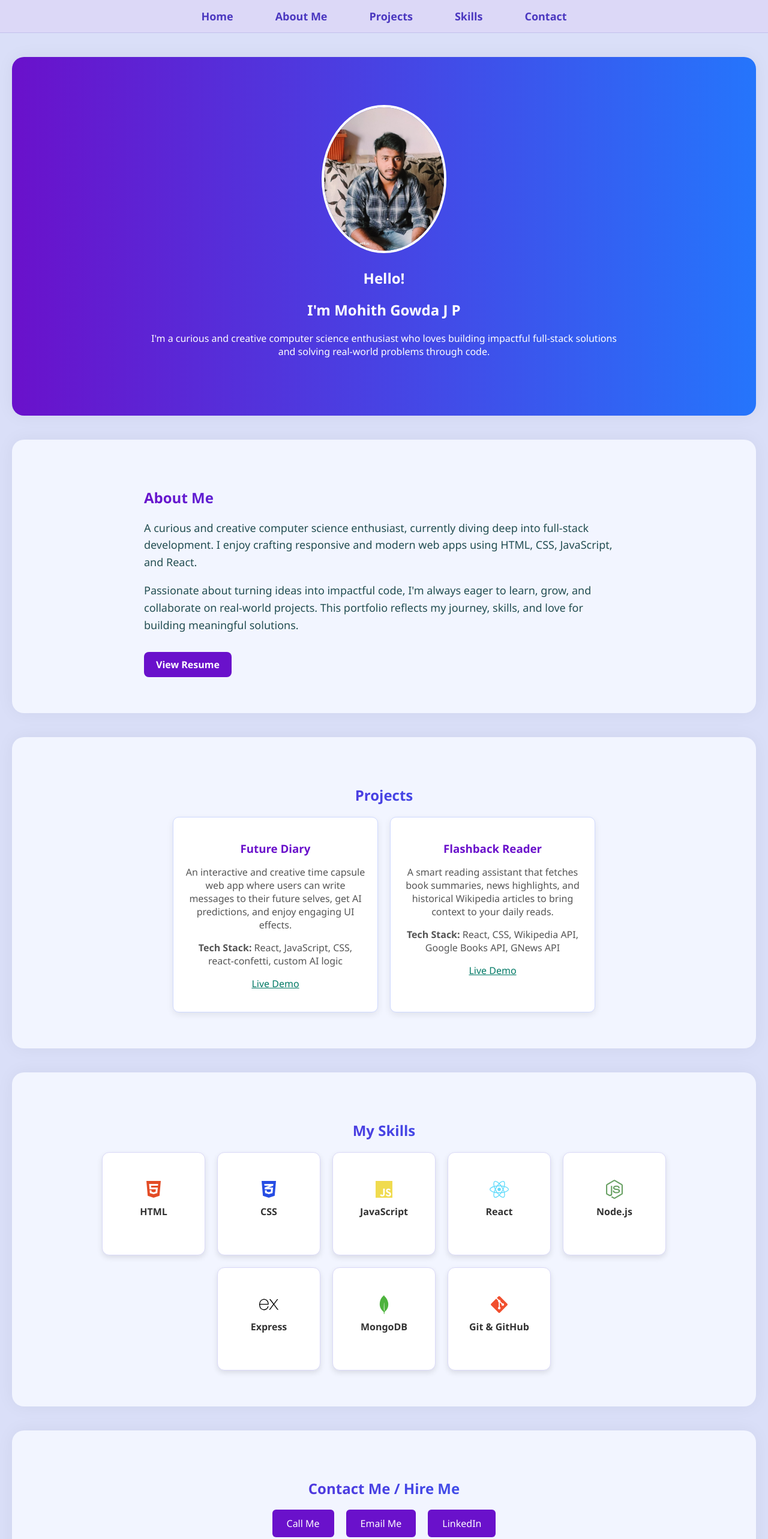
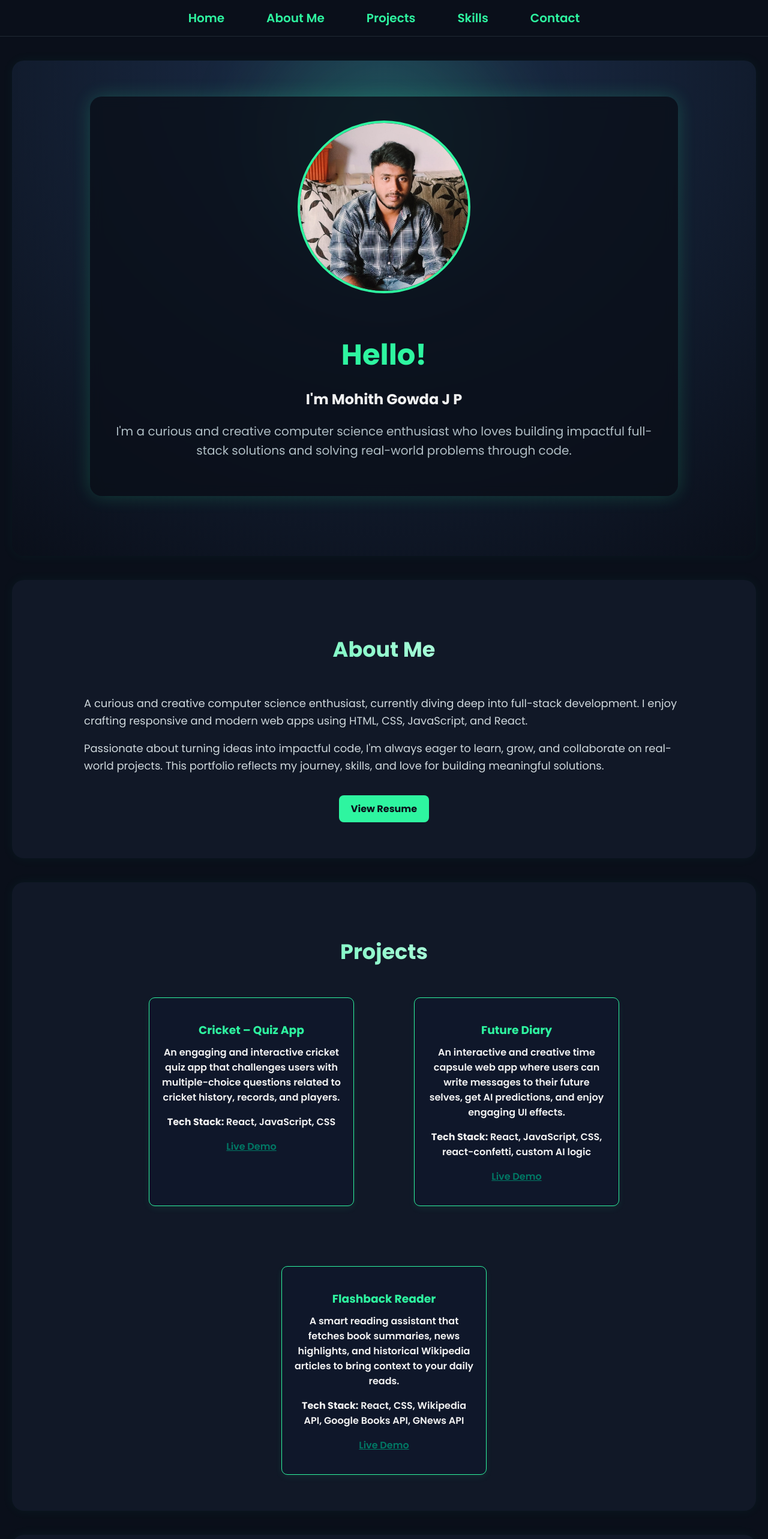
Before and after one commit to Mohith4488/My-Personal-Portfolio, a React (Create React App) app: page / in a window 1280 px wide. Shown: the top 2566 px of the page at 60% size. Built offline with nearby package versions, Linux system fonts and the light colour scheme.

Commit message:
Updated color theme

```diff
--- a/public/index.html
+++ b/public/index.html
@@ -1,6 +1,9 @@
 <!DOCTYPE html>
 <html lang="en">
   <head>
+
+    <link href="https://fonts.googleapis.com/css2?family=Poppins:wght@400;500;600;700&display=swap" rel="stylesheet">
+
     <meta charset="utf-8" />
     <link rel="icon" href="%PUBLIC_URL%/favicon1.ico" />
     <meta name="viewport" content="width=device-width, initial-scale=1" />
--- a/src/App.css
+++ b/src/App.css
@@ -2,14 +2,13 @@ html {
   scroll-behavior: smooth;
 }
 
-
 .navbar {
-  background-color: #dcd8f7;
+  background-color: #0a0f1a;
   position: sticky;
   top: 0;
   z-index: 1000;
-  border-bottom: 1px solid #c3c1ec;
   padding: 15px 0;
+  border-bottom: 1px solid #1f2933;
 }
 
 .navbar ul {
@@ -22,157 +21,147 @@ html {
 }
 
 .navbar li a {
+  text-decoration: none;
+  font-size: 20px;
+  font-weight: 600;
+  color: #2ef5a0;
+  transition: color 0.3s ease;
   position: relative;
-  text-decoration: none;
-  font-size: 18px;
-  font-weight: 600;
-  color: #4b38c0;
-  transition: color 0.3s ease;
 }
 
 .navbar li a::after {
   content: '';
   position: absolute;
   left: 0;
-  bottom: -4px; /* distance from text */
+  bottom: -5px;
   width: 0%;
   height: 2px;
-  background-color: #6a11cb;
+  background-color: #2ef5a0;
   transition: width 0.3s ease-in-out;
 }
 
 .navbar li a:hover {
-  color: #6a11cb;
+  color: #20e39e;
 }
 
 .navbar li a:hover::after {
   width: 100%;
 }
 
-
-
 body {
   margin: 0;
-  font-family: 'Segoe UI', Tahoma, Geneva, Verdana, sans-serif;
-  background-color: #dadff8;
-  color: #1e1e2f;
+  font-family: 'Poppins', 'Segoe UI', Tahoma, Geneva, Verdana, sans-serif;
+  background-color: #0a0f1a;
+  color: #f1f1f1;
+}
+
+.hero {
+  background: radial-gradient(circle at top, #1c2e4a 0%, #0a0f1a 100%);
+  padding: 60px 20px 100px;
+  text-align: center;
+  position: relative;
+  overflow: hidden;
+  color: #f1f1f1;
+}
+
+.hero::before {
+  content: '';
+  position: absolute;
+  top: -100px;
+  left: 50%;
+  transform: translateX(-50%);
+  width: 500px;
+  height: 500px;
+  background: radial-gradient(circle, rgba(46,245,160,0.25) 0%, transparent 80%);
+  z-index: 0;
+  border-radius: 50%;
+  filter: blur(50px);
+}
+
+.hero-content {
+  position: relative;
+  z-index: 2;
+  max-width: 900px;
+  margin: auto;
+  padding: 40px;
+  border-radius: 20px;
+  background-color: rgba(10, 15, 26, 0.8);
+  backdrop-filter: blur(10px);
+  box-shadow: 0 0 30px rgba(46, 245, 160, 0.2);
+}
+
+.profile-img {
+  width: 280px;
+  height: 280px;
+  border-radius: 50%;
+  border: 4px solid #2ef5a0;
+  object-fit: cover;
+  margin-bottom: 20px;
+}
+
+.hero h1 {
+  font-size: 48px;
+  margin-bottom: 20px;
+  color: #2ef5a0;
+}
+
+.hero p {
+  font-size: 20px;
+  color: #b0bec5;
+  line-height: 1.6;
 }
 
 section {
   border-radius: 20px;
   margin: 40px auto;
   max-width: 1200px;
-  box-shadow: 0 0 30px rgba(0,0,0,0.05);
+  background-color: #111827;
+  box-shadow: 0 0 20px rgba(46, 245, 160, 0.05);
 }
 
-.App {
-  text-align: center;
-}
-
-.hero {
-  background: linear-gradient(to right, #6a11cb, #2575fc);
-  color: white;
-  padding: 80px 20px;
-}
-
-.hero-content {
-  max-width: 800px;
-  margin: auto;
-}
-
-.profile-pic {
-  width: 150px;
-  height: 150px;
-  border-radius: 50%;
-  border: 4px solid white;
-  margin-bottom: 20px;
-}
-
-.profile-img {
-  width: 200px;
-  border-radius: 50%;
-  border: 4px solid #ffffff;
-  object-fit: cover;
-}
-
-
-.about {
-  background-color:  #f2f5ff;
+.about,
+.projects,
+.skills,
+.contact-section {
   padding: 60px 20px;
 }
 
-.about-content {
-  max-width: 800px;
-  margin: auto;
-  text-align: left;
-}
-
-
-
-.about p {
-  color: #234e52;
-  font-size: 18px;
-  line-height: 1.6;
-  margin-bottom: 15px;
-}
-
-.projects {
-  background-color: #f2f5ff;
-  padding: 60px 20px;
-}
-
-.projects-content {
-  max-width: 1000px;
-  margin: auto;
-  text-align: center;
-}
-
-
-
-.project-cards {
-  display: flex;
-  flex-wrap: wrap;
-  gap: 20px;
-  justify-content: center;
-}
-
-.project-card {
-  background-color: #ffffff;
-  color: #2d2e52;
-  border: 1px solid #cfd9ff;
-  padding: 20px;
-  width: 300px;
-  box-shadow: 0 4px 12px rgba(0, 0, 0, 0.08);
-  border-radius: 10px;
-  transition: transform 0.3s;
-}
-
-.project-card:hover {
-  transform: scale(1.03);
-}
-
-.project-card h3 {
-  margin-bottom: 10px;
-  color: #6a11cb;
-}
-
-.project-card p {
-  font-size: 16px;
-  color: #555;
-}
-
-.skills {
-  background-color:  #f2f5ff;
-  padding: 60px 20px;
-}
-
+.about-content,
+.projects-content,
 .skills-content {
   max-width: 1000px;
   margin: auto;
   text-align: center;
 }
 
+.about p {
+  color: #cfd8dc;
+  font-size: 18px;
+  text-align: left;
+  line-height: 1.6;
+}
 
+.project-cards
+ {
+  display: flex;
+  flex-wrap: wrap;
+  gap: 100px;
+  justify-content: center;
+}
+.buttons {
+  display: flex;
+  flex-wrap: wrap;
+  gap: 30px;
+  justify-content: center;
+}
+
+.contact-section {
+  display: flex;
+  justify-content: center;
+  align-items: center;
+  text-align: center;
+  padding: 60px 20px;
+}
 
 .skills-grid {
   display: flex;
@@ -181,53 +170,61 @@ section {
   justify-content: center;
 }
 
+
+
+.project-card
+ {
+  background-color: #0f172a;
+  color: #f1f1f1;
+  border: 1px solid #2ef5a0;
+  padding: 20px;
+  border-radius: 10px;
+  box-shadow: 0 4px 12px rgba(46, 245, 160, 0.08);
+  transition: transform 0.3s ease;
+  width: 300px;
+}
+
 .skill-card {
-  background-color: #ffffff;
-  color: #2d2e52;
-  border: 1px solid #dad9f8;
-  padding: 20px;
+  background-color: #0f172a;
+  color: #f1f1f1;
+  border: 1px solid #2ef5a0;
+  padding: 15px;
+  border-radius: 10px;
+  box-shadow: 0 4px 12px rgba(46, 245, 160, 0.08);
+  transition: transform 0.3s ease;
   width: 130px;
   height: 130px;
-  font-size: 16px;
-  border-radius: 12px;
-  box-shadow: 0 4px 10px rgba(0,0,0,0.1);
-  transition: transform 0.3s, background-color 0.3s;
   display: flex;
-  flex-direction: column;
   align-items: center;
   justify-content: center;
-}
-
-.skill-card:hover {
-  transform: translateY(-8px);
-  background-color: #f4f4ff;
-}
-
-.skill-card p {
-  margin-top: 10px;
-  font-weight: 600;
-  color: #333;
-}
-
-
-.contact-section {
-  background-color: #f2f5ff;
-  padding: 60px 20px;
   text-align: center;
 }
 
+.project-card:hover {
+  transform: scale(1.05);
+  background-color: #132040;
+}
+.skill-card:hover {
+  transform: scale(1.05);
+  background-color: #132040;
+}
 
+.project-card h3 {
+  margin-bottom: 10px;
+  color: #2ef5a0;
+}
 
-.contact-section .buttons {
-  display: flex;
-  flex-wrap: wrap;
-  gap: 20px;
-  justify-content: center;
+.project-card p,
+.skill-card p {
+  font-size: 16px;
+  color: #f1f1f1;
+  margin-top: 10px;
+  font-weight: 600;
 }
 
 .contact-section .btn {
-  background-color: #6a11cb;
-  color: white;
+  background-color: #2ef5a0;
+  color: #0a0f1a;
   padding: 12px 24px;
   text-decoration: none;
   border-radius: 6px;
@@ -236,28 +233,18 @@ section {
 }
 
 .contact-section .btn:hover {
-  background-color: #4e32aa;
+  background-color: #20e39e;
   transform: scale(1.1);
+  color: #0a0f1a;
 }
 
-
 .footer {
-  background-color: #4e32aa;
-  color: white;
+  background-color: #0a0f1a;
+  color: #90a4ae;
   text-align: center;
   padding: 20px 0;
   font-size: 14px;
   margin-top: 40px;
-}
-
-.skills-content h2,
-.projects-content h2,
-.about h2,
-.contact-section h2 {
-  color: #4e32aa;
-  background: linear-gradient(45deg, #6a11cb, #2575fc);
-  -webkit-background-clip: text;
-  -webkit-text-fill-color: transparent;
 }
 
 .footer .social-icons {
@@ -265,22 +252,23 @@ section {
 }
 
 .footer .social-icons a {
-  color: white;
+  color: #2ef5a0;
   margin: 0 10px;
   font-size: 1.5rem;
   transition: color 0.3s ease, transform 0.3s ease;
 }
 
 .footer .social-icons a:hover {
-  color: #a594f9;
+  color: #20e39e;
   transform: scale(1.1);
 }
+
 .resume-btn {
   display: inline-block;
   margin-top: 1rem;
   padding: 10px 20px;
-  background-color: #6a11cb;
-  color: white;
+  background-color: #2ef5a0;
+  color: #0a0f1a;
   text-decoration: none;
   border-radius: 8px;
   font-weight: bold;
@@ -288,6 +276,19 @@ section {
 }
 
 .resume-btn:hover {
-  background-color:#4e32aa;
+  background-color: #20e39e;
   transform: scale(1.1);
+  color: #0a0f1a;
 }
+
+.skills-content h2,
+.projects-content h2,
+.about h2,
+.contact-section h2 {
+  background: linear-gradient(45deg, #2ef5a0, #ffffff);
+  -webkit-background-clip: text;
+  -webkit-text-fill-color: transparent;
+  margin-bottom: 50px;
+  font-size: 35px;
+  font-weight: 700;
+}
--- a/src/App.js
+++ b/src/App.js
@@ -53,6 +53,23 @@ function App() {
   <div className="projects-content">
     <h2>Projects</h2>
     <div className="project-cards">
+
+    <div className="project-card">
+  <h3>Cricket – Quiz App</h3>
+  <p>An engaging and interactive cricket quiz app that challenges users with multiple-choice questions related to cricket history, records, and players.</p>
+  <p><strong>Tech Stack:</strong> React, JavaScript, CSS</p>
+  <p>
+    <a
+      href="https://quizcricket.vercel.app/"
+      target="_blank"
+      rel="noopener noreferrer"
+      style={{ color: '#007965', textDecoration: 'underline' }}
+    >
+      Live Demo
+    </a>
+  </p>
+</div>
+
 
       <div className="project-card">
         <h3>Future Diary</h3>
```
